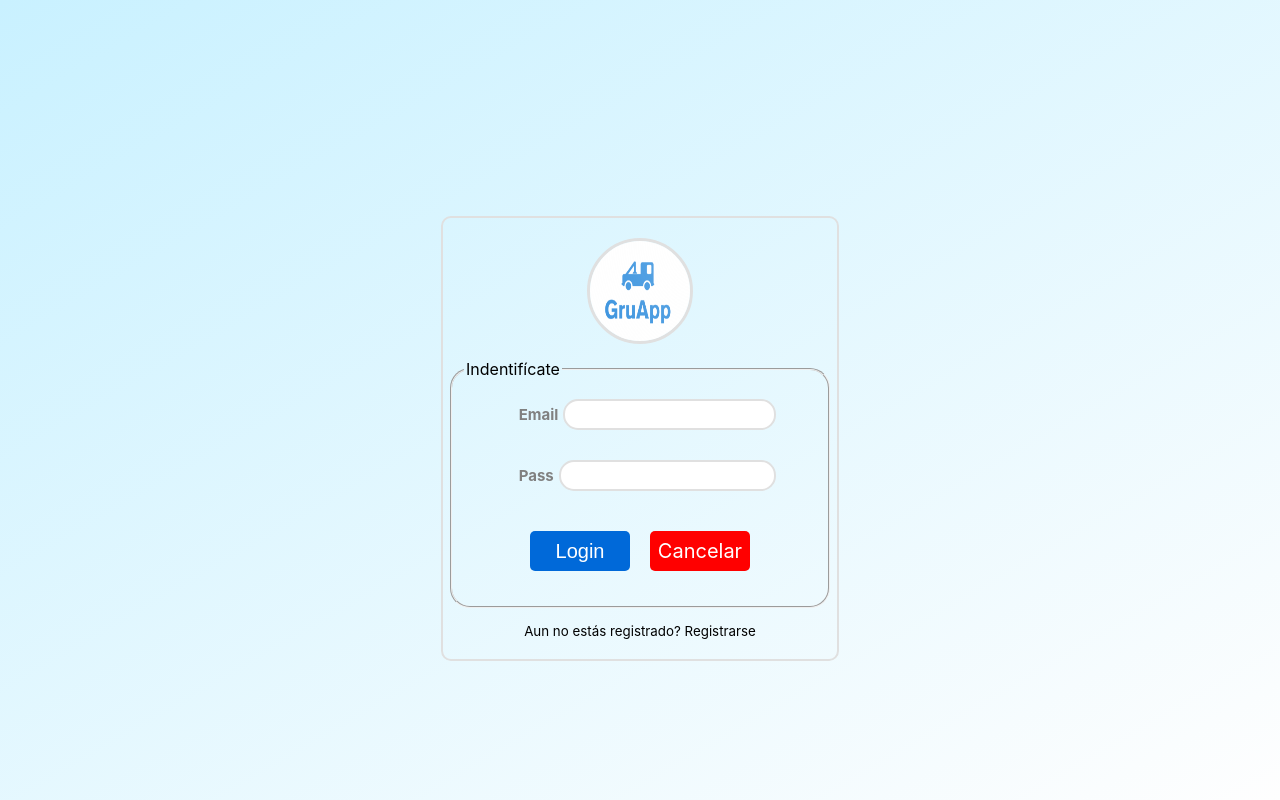
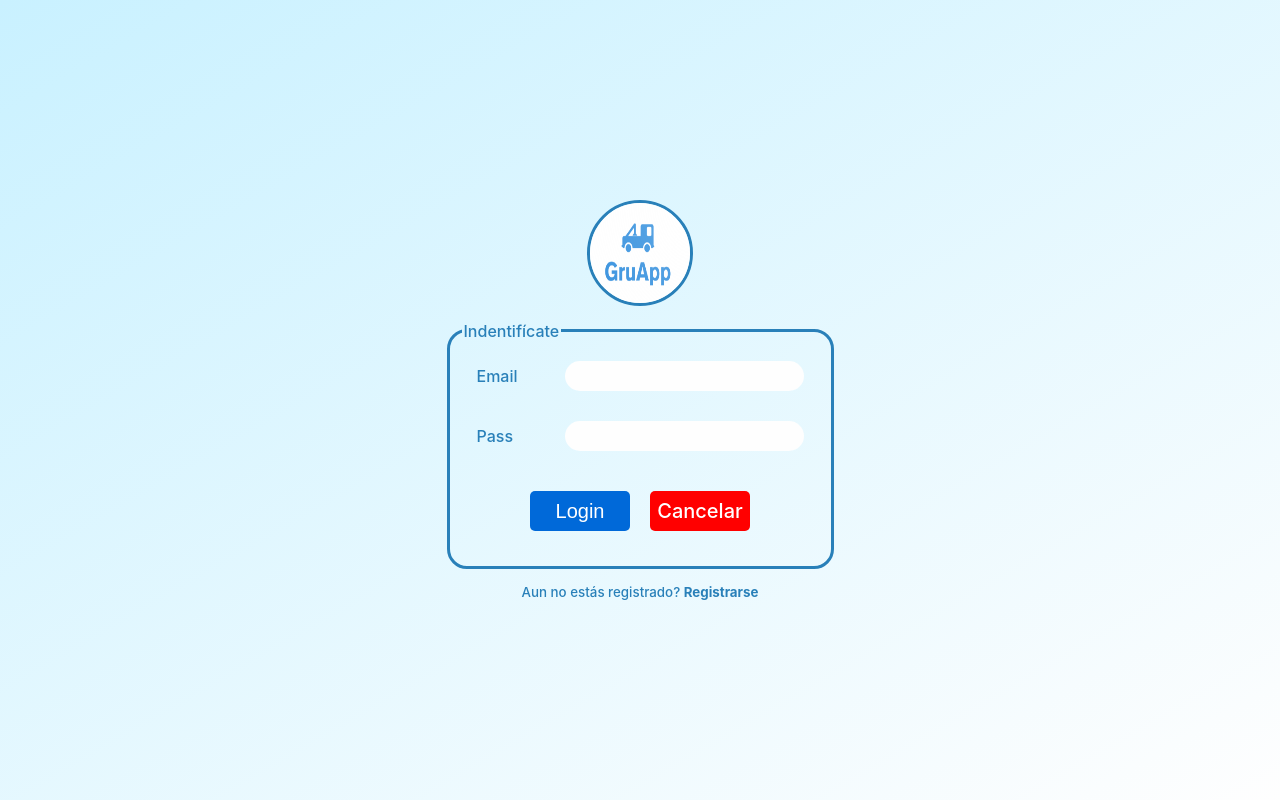
Before and after one commit to Koervege/GruApp, a React (Create React App) app: page /login in a window 1280 px wide. Built offline with nearby package versions, Linux system fonts and the light colour scheme.

Commit message:
Improve flex behavior in form elements

```diff
--- a/src/components/Background/index.js
+++ b/src/components/Background/index.js
@@ -1,8 +1,6 @@
 import styled from 'styled-components';
 
 export const Background = styled.div `
-  //background-color: #2980b9;
-  //background-image: linear-gradient(160deg, #2980b9 0%, #6dd5fa 60%, #eee 100%);
   background-image: url("https://www.transparenttextures.com/patterns/asfalt-dark.png");
   background: linear-gradient(150deg, #c9f1ff 0%, #fefefe 100%);
   height: 100vh;
--- a/src/components/Frame/index.js
+++ b/src/components/Frame/index.js
@@ -3,14 +3,17 @@ import styled from 'styled-components';
 
 const Frame = styled.div `
 
-    padding: 5px;
-    border-radius: 10px;
-    margin: 0px auto;
-    margin-top: 6%;
-    width: 30%;
-    //background-image: linear-gradient(160deg, #2980b9 0%, #6dd5fa 60%, #6ED5FA 100%);
-    background-color: transparent;
-    border:2px solid #e0e0e0;
+  padding: 5px;
+  border-radius: 10px;
+  margin: 0px auto;
+  max-width: 500px;
+  background-color: transparent;
+  color: #2980b9;
+  font-weight: 500;
+  display:flex;
+  flex-direction: column;
+  justify-content: center;
+  align-items: center;
 `
 
 export default Frame;
--- a/src/components/Img/index.js
+++ b/src/components/Img/index.js
@@ -5,7 +5,7 @@ const Img = styled.img`
     border-radius: ${({radius}) => `${radius}px`};
     width: ${({width}) => `${width}px` };
     height: ${({height}) => `${height}px`};
-    border-color: #e0e0e0;
+    border-color: #2980B9;
     border-style:solid;
     border-width: 3px;`
 
--- a/src/components/NavBar/styles.js
+++ b/src/components/NavBar/styles.js
@@ -43,9 +43,20 @@ export const NavProfiles = styled.div`
 export const NavProfilesSpan = styled.span`
   margin-right: 15px;
 `
+
+const tagFontWeight = tagType => {
+  switch (tagType) {
+    case "bold":
+      return "bold";
+    default:
+      return "normal";
+  }
+};
+
 export const ATags = styled(Link)`
   text-decoration: none;
   color: inherit;
+  font-weight: ${({ tagType }) => tagFontWeight(tagType)};
 `
 
 export const NavUserPhoto = styled.img`
--- a/src/components/StyledInput/styles.js
+++ b/src/components/StyledInput/styles.js
@@ -2,35 +2,46 @@ import styled from 'styled-components';
 
 
 export const Input = styled.input `
-
-    padding: 5px;
-    border-radius: 15px;
-    font-size: 15px;
-    width: 75%;
-    margin: 0px auto;
-    border:2px solid #e0e0e0;
-    outline-color: #1982ea;
-
+  flex: 1 1 auto;
+  background-color: #fefefe;
+  border-radius: 15px;
+  border: 0;
+  box-sizing: border-box;
+  padding: 2px 10px;
+  width: 100%;
+  height: 30px;
+  margin: 0 auto;
+  outline: none;
+  font-size: 16px;
+  color: #444;
+  font-weight: 600;
+  font-size: 16px;
+  letter-spacing: 0.3px;
     &:valid {
-        border-color:green
+      background-color: transparent;
+    }
+    &:focus {
+      border: 1px solid #2980B9;
     }
 
 `
 
 export const Label = styled.label `
-
-    padding: 5px;
-    font-weight: bold;
-    font-size: 15px;
-    margin-left: 10px;
-    color: gray;
-
+  min-width: 70px;
+  padding: 5px 0;
+  font-weight: 500;
+  font-size: 16px;
+  margin-right: 18px;
+  color: #2980B9;
+    &:focus {
+      background-color: white;
+    }
 `
 export const Container = styled.div `
 
-    display: flex;
-    justify-content: center;
-    padding: 15px;
-    align-items: center;
+  display: flex;
+  justify-content: center;
+  padding: 15px;
+  align-items: center;
 
 `
--- a/src/pages/Login/Login.js
+++ b/src/pages/Login/Login.js
@@ -13,7 +13,7 @@ import { useHistory } from "react-router-dom";
 import swal from 'sweetalert';
 import { loginUser } from '../../store/usersReducer'
 import { StyledFieldset } from '../Register/styles';
-import { Background } from '../../components/Background/index'
+import { Background } from '../../components/Background/index';
 
 const StyledLink = styled(Link)`
 	text-decoration: none;
@@ -91,7 +91,7 @@ function Login() {
       </form>
       <Container>
         <small>
-          Aun no estás registrado? <ATags to="/register">Registrarse</ATags>
+          Aun no estás registrado? <ATags tagType="bold" to="/register">Registrarse</ATags>
         </small>
       </Container>
     </Frame>
--- a/src/pages/Register/index.js
+++ b/src/pages/Register/index.js
@@ -9,7 +9,9 @@ import { StyledLink, StyledFieldset, RadioInput, RadioLabel} from "./styles";
 import { useState } from 'react';
 import { useHistory } from "react-router-dom";
 import { useSelector, useDispatch } from 'react-redux';
-import { registerUser, deleteError } from '../../store/usersReducer'
+import { registerUser, deleteError } from '../../store/usersReducer';
+import { Background } from '../../components/Background/index';
+
 
 function Register() {
 
@@ -59,6 +61,7 @@ function Register() {
 
   if(loading) return <p>Un momento por favor...</p>
   return (
+    <Background>
     <Frame>
       <Container>
       <Img src={logo} radius="150" width="150" height="150" alt="logo" />
@@ -90,7 +93,7 @@ function Register() {
             name="email"
             id="email"
             onChange={e => setEmail(e.target.value)}
-            children="E - mail"
+            children="E-mail"
             type="email"
             required="required"
           />
@@ -158,6 +161,7 @@ function Register() {
         </Container>
       </form>
     </Frame>
+    </Background>
   )
 
 }
--- a/src/pages/Register/styles.js
+++ b/src/pages/Register/styles.js
@@ -34,6 +34,9 @@ export const StyledFieldset = styled.fieldset`
   align-content: center;
   justify-content: center;
   flex-flow: column wrap;
+  border-color: #2980B9;
+  border-width: 3px;
+  border-style:solid;
 
 `
 
```
